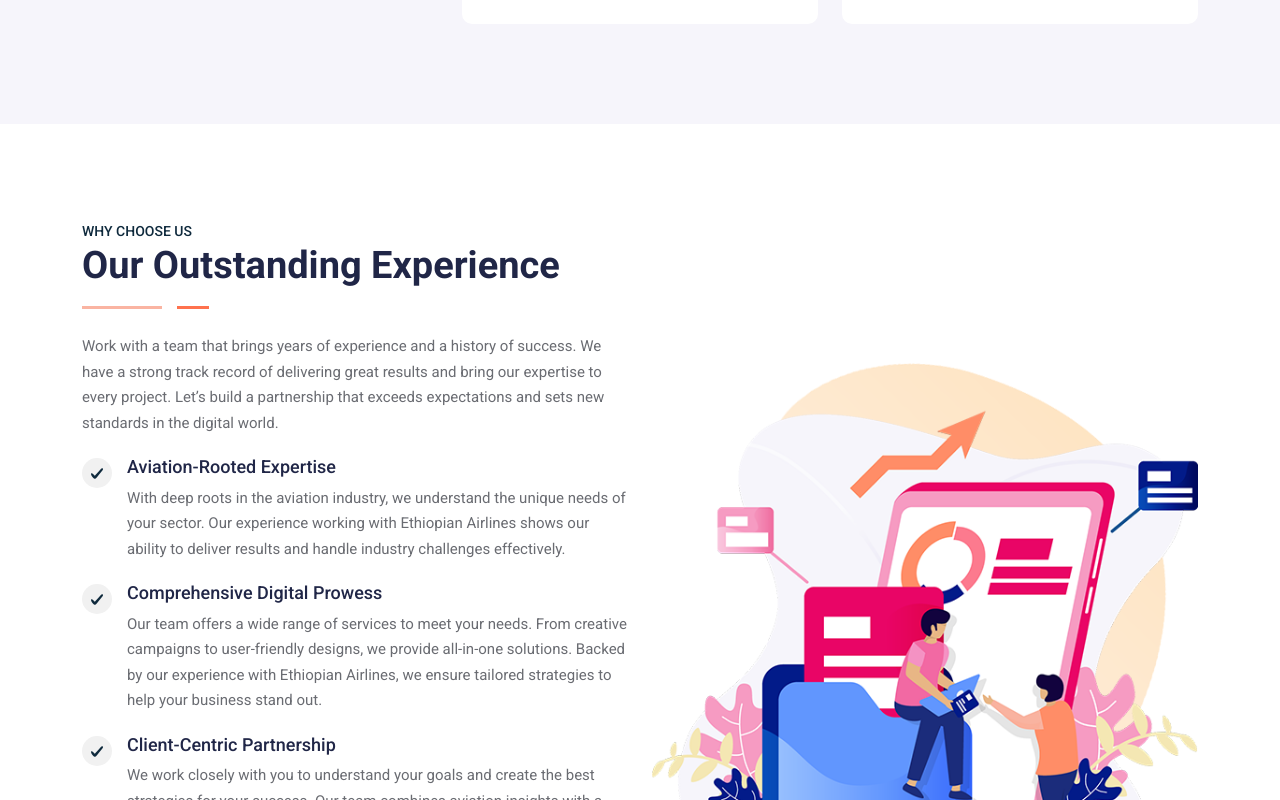
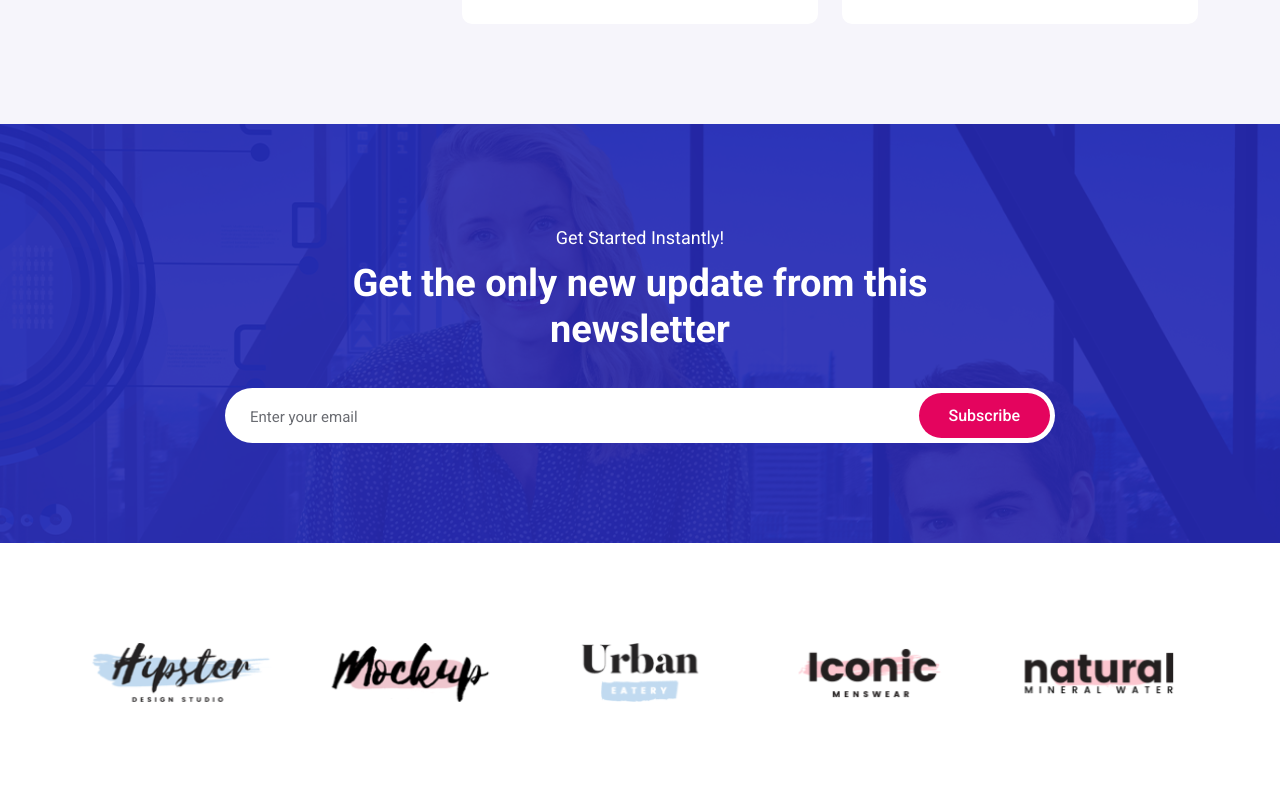
Before and after one commit to henask12/DigitalCraft-Solutions, a Next.js app: page /services in a window 1280 px wide. Shown: the part 1460-2260 px from the top of the page. Built offline with nearby package versions, Linux system fonts and the light colour scheme.

Commit message:
updated contnent

```diff
--- a/pages/services.js
+++ b/pages/services.js
@@ -21,7 +21,7 @@ const Services = () => {
 
       <ServicesContent />
 
-      <WhyChooseUs />
+      {/* <WhyChooseUs /> */}
 
       <SubscribeStyleTwo />
 
```
